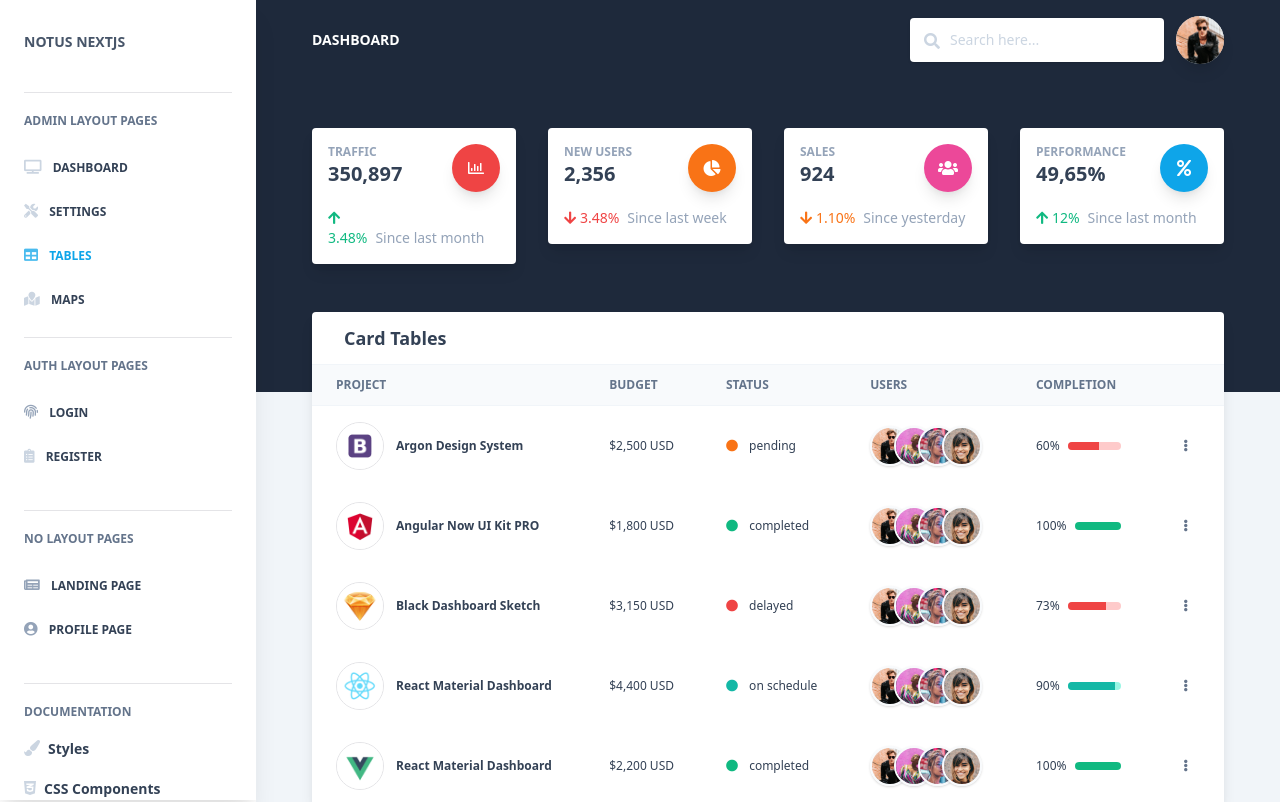
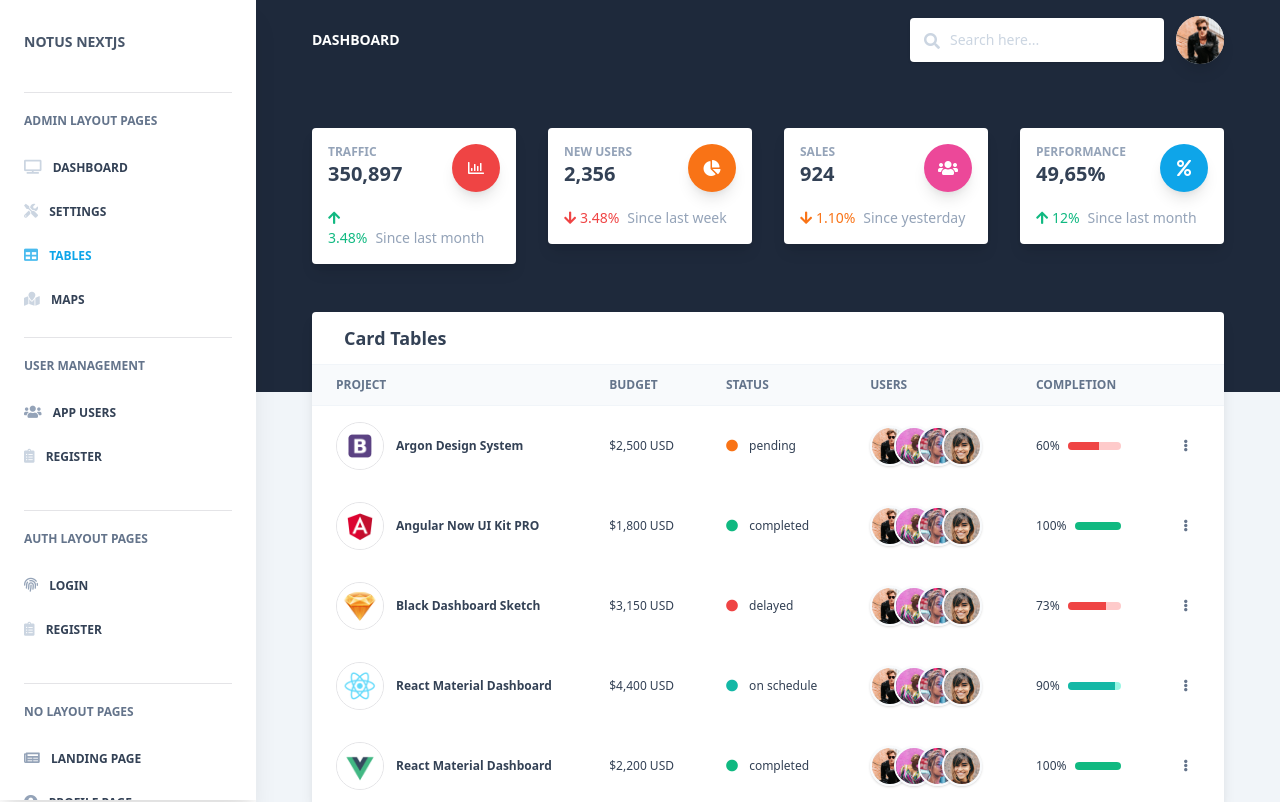
Before and after one commit to edrsn27/next-pos-v2, a Next.js app: page /admin/tables in a window 1280 px wide. Shown: the top 802 px of the page. Built offline with nearby package versions, Linux system fonts and the light colour scheme; no server answers; sample sign-in values are in the browser's storage.

Commit message:
add app management section on sidebar

```diff
--- a/components/Sidebar/Sidebar.js
+++ b/components/Sidebar/Sidebar.js
@@ -185,6 +185,39 @@ export default function Sidebar() {
                 </Link>
               </li>
             </ul>
+            {/* Divider */}
+            <hr className="my-4 md:min-w-full" />
+            {/* Heading */}
+            <h6 className="md:min-w-full text-blueGray-500 text-xs uppercase font-bold block pt-1 pb-4 no-underline">
+              User Management
+            </h6>
+            {/* Navigation */}
+
+            <ul className="md:flex-col md:min-w-full flex flex-col list-none md:mb-4">
+              <li className="items-center">
+                <Link href="/dashboard/users">
+                  <a
+                    href="#pablo"
+                    className="text-blueGray-700 hover:text-blueGray-500 text-xs uppercase py-3 font-bold block"
+                  >
+                    <i className="fas fa-users text-blueGray-400 mr-2 text-sm"></i>{" "}
+                    App users
+                  </a>
+                </Link>
+              </li>
+
+              <li className="items-center">
+                <Link href="/auth/register">
+                  <a
+                    href="#pablo"
+                    className="text-blueGray-700 hover:text-blueGray-500 text-xs uppercase py-3 font-bold block"
+                  >
+                    <i className="fas fa-clipboard-list text-blueGray-300 mr-2 text-sm"></i>{" "}
+                    Register
+                  </a>
+                </Link>
+              </li>
+            </ul>
 
             {/* Divider */}
             <hr className="my-4 md:min-w-full" />
```
